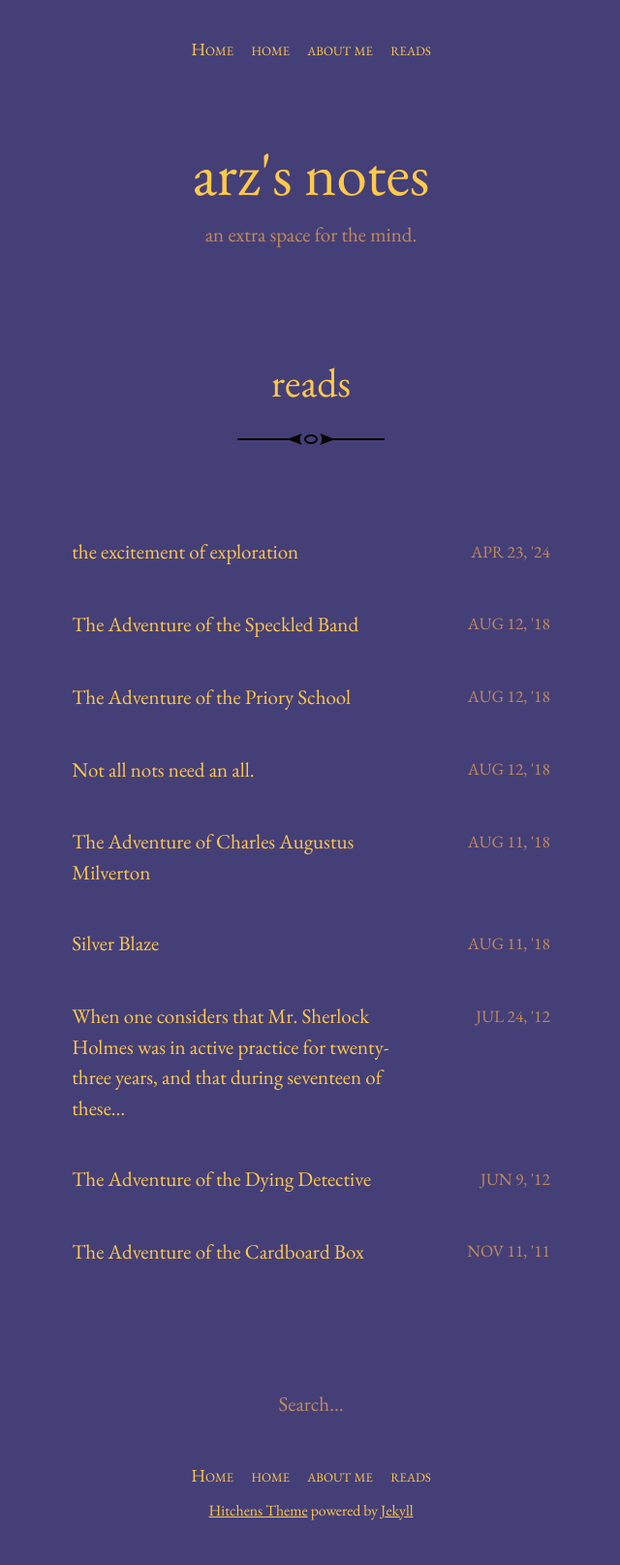
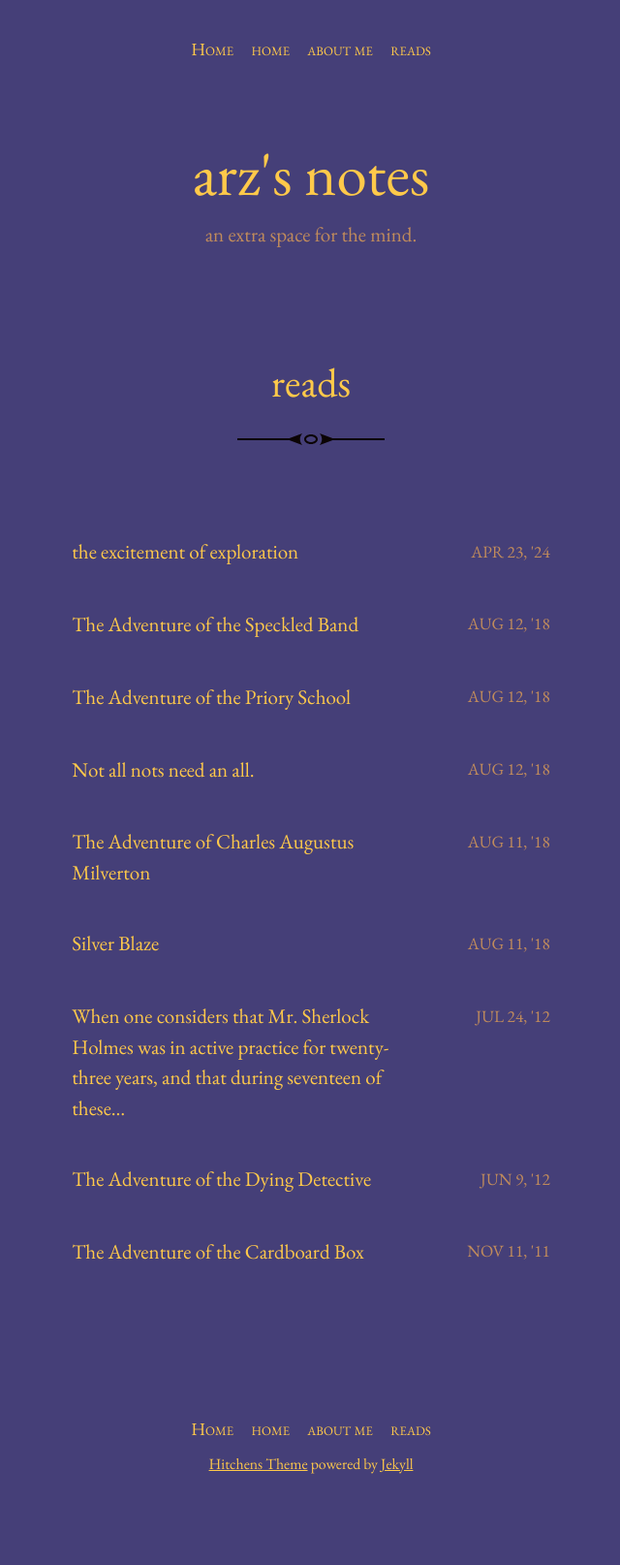
Before and after one commit to arzabz/arzabz.github.io, a Jekyll site: the page built from index.html, in a window 1280 px wide. Shown: the whole page at 97% size, without its empty margins (319-959 px from the left). Built offline with Jekyll 4.4.1, drawn with Linux system fonts in a browser that asks for light colours; the list of posts is cut into pages by our own code; after the commit the page ends 1566 px from its top, so only the background shows below that.

Commit message:
Update _config.yml

```diff
--- a/_config.yml
+++ b/_config.yml
@@ -43,6 +43,7 @@ plugins:
   - jekyll-paginate
 
 future: true
+hide_search: true
 
 paginate: 20
 paginate_path: "/page/:num/"
```
